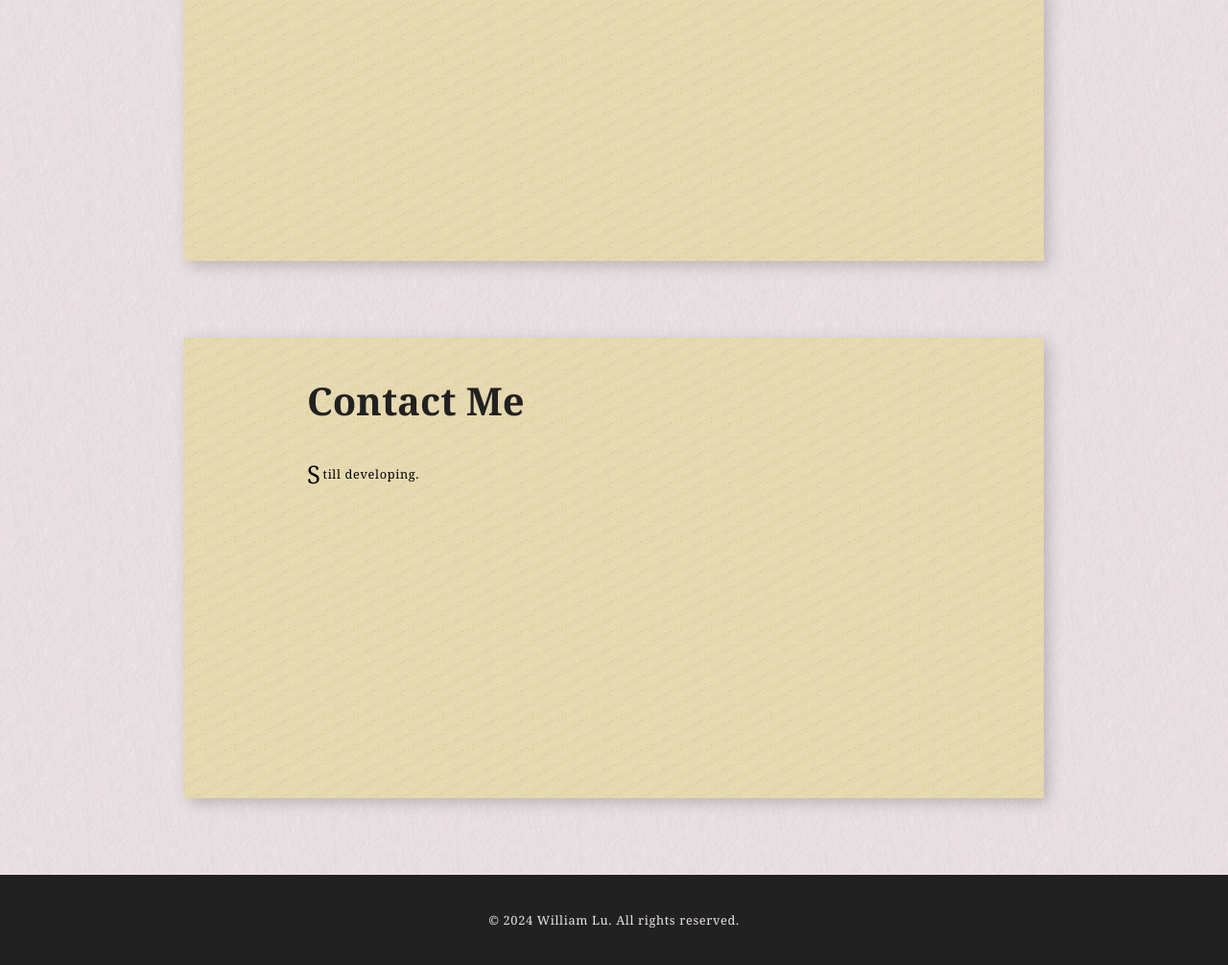
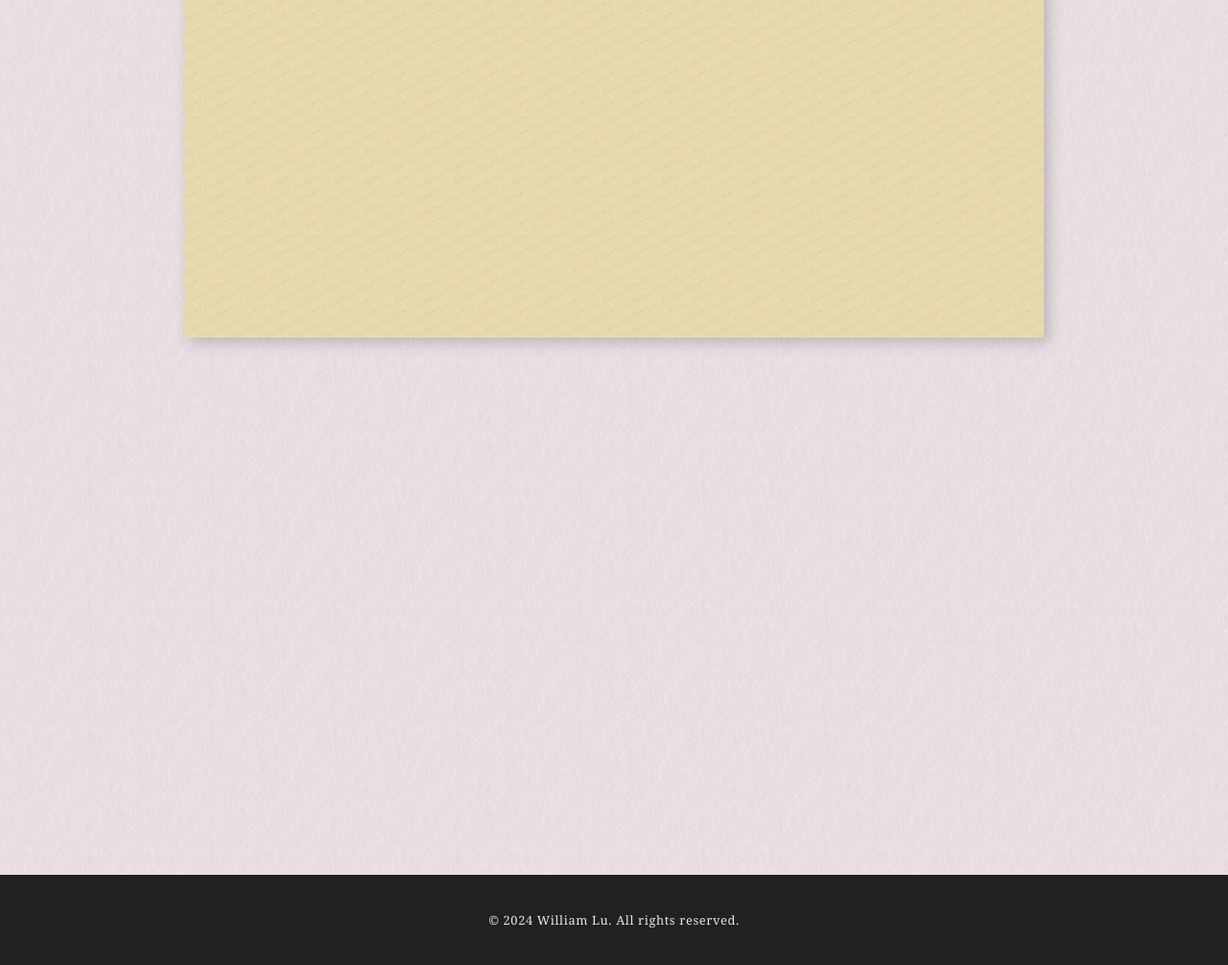
Before and after one commit to William-f-12/William-f-12.github.io, a plain HTML site: page WillLuWeb/pages/about.html in a window 1280 px wide. Shown: the part 1648-2654 px from the top of the page at 96% size. Drawn offline with nearby package versions, Linux system fonts and the light colour scheme.

Commit message:
delete the contact section

```diff
--- a/WillLuWeb/css/about_style.css
+++ b/WillLuWeb/css/about_style.css
@@ -154,7 +154,7 @@ hr {
 #eduExp {
     position: absolute;
     width: 70%;
-    height: 95%;
+    height: 100%;
     top: 75%;
     left: 15%;
     padding: 3% 10%;
@@ -166,20 +166,8 @@ hr {
 #project {
     position: absolute;
     width: 70%;
-    height: 60%;
-    top: 180%;
-    left: 15%;
-    padding: 3% 10%;
-    background-image: url(../asserts/img/block_texture.png);
-    /* background-color: #e9ddb6; */
-    box-shadow: 5px 5px 15px rgba(0, 0, 0, 0.2);
-}
-
-#contact {
-    position: absolute;
-    width: 70%;
-    height: 60%;
-    top: 250%;
+    height: 65%;
+    top: 185%;
     left: 15%;
     padding: 3% 10%;
     background-image: url(../asserts/img/block_texture.png);
--- a/WillLuWeb/pages/about.html
+++ b/WillLuWeb/pages/about.html
@@ -161,11 +161,6 @@
         <p class="dropcap">Still developing.</p>
     </section>
 
-    <section id="contact">
-        <h1>Contact Me</h1>
-        <p class="dropcap">Still developing.</p>
-    </section>
-
     <footer>
         <p>© 2024 William Lu. All rights reserved.</p>
     </footer>
```
